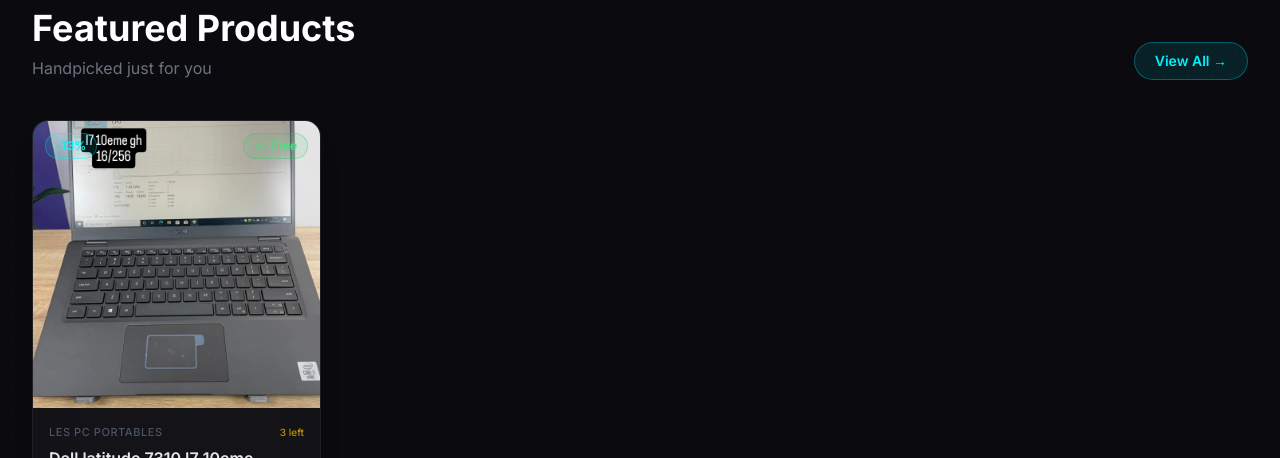
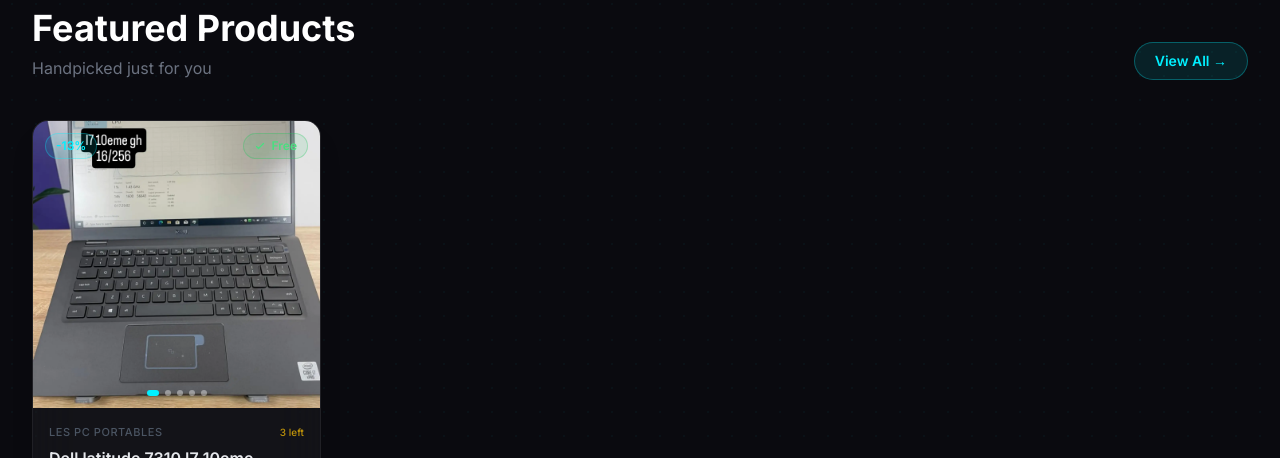
Before and after one commit to alpha-store19/alpha-store, a Next.js app: page / in a window 1280 px wide. Shown: the part 1160-1618 px from the top of the page. Built offline with nearby package versions, Linux system fonts and the light colour scheme; no server answers.

Commit message:
feat: auto-rotating images, slide-in drawer, back-to-top button

```diff
--- a/components/ProductCard.tsx
+++ b/components/ProductCard.tsx
@@ -1,6 +1,6 @@
 "use client"
 
-import { useEffect, useState } from "react"
+import { useEffect, useRef, useState } from "react"
 import Link from "next/link"
 import { Product } from "@/lib/types"
 import { useCart } from "./CartContext"
@@ -12,7 +12,11 @@ export default function ProductCard({ product, index = 0 }: { product: Product;
   const { lang } = useLang()
   const [justAdded, setJustAdded] = useState(false)
   const [imgLoaded, setImgLoaded] = useState(false)
+  const [hoverImgIdx, setHoverImgIdx] = useState(-1)
+  const intervalRef = useRef<ReturnType<typeof setInterval> | null>(null)
   const isAdded = recentlyAdded === product.id || justAdded
+  const images = product.images?.length ? product.images : [product.image]
+  const hasMulti = images.length > 1
 
   useEffect(() => {
     if (recentlyAdded === product.id) {
@@ -21,6 +25,30 @@ export default function ProductCard({ product, index = 0 }: { product: Product;
       return () => clearTimeout(t)
     }
   }, [recentlyAdded, product.id])
+
+  const startRotation = () => {
+    if (!hasMulti || product.quantity <= 0) return
+    let i = 0
+    intervalRef.current = setInterval(() => {
+      i = (i + 1) % images.length
+      setHoverImgIdx(i)
+    }, 1200)
+  }
+
+  const stopRotation = () => {
+    if (intervalRef.current) {
+      clearInterval(intervalRef.current)
+      intervalRef.current = null
+    }
+    setHoverImgIdx(-1)
+  }
+
+  useEffect(() => {
+    return () => { if (intervalRef.current) clearInterval(intervalRef.current) }
+  }, [])
+
+  const displayImage = hoverImgIdx >= 0 ? images[hoverImgIdx] : product.image
+  const showIndicators = hasMulti && (hoverImgIdx >= 0 || false)
 
   const handleAdd = () => {
     addItem({
@@ -40,24 +68,36 @@ export default function ProductCard({ product, index = 0 }: { product: Product;
         isAdded ? "!border-cyber/40 !shadow-cyber/10" : "glass-hover"
       }`}
       style={{ animationDelay: `${index * 80}ms` }}
+      onMouseEnter={startRotation}
+      onMouseLeave={stopRotation}
     >
       <Link href={`/products/${product.id}`} className="relative overflow-hidden aspect-square bg-dark-card">
         {!imgLoaded && <div className="absolute inset-0 skeleton" />}
         <img
-          src={product.image}
+          src={displayImage}
           alt={product.name}
           loading="lazy"
           onLoad={() => setImgLoaded(true)}
-          className={`w-full h-full object-cover group-hover:scale-110 transition-transform duration-700 ${imgLoaded ? "opacity-100" : "opacity-0"}`}
+          className={`w-full h-full object-cover group-hover:scale-110 transition-all duration-700 ${
+            imgLoaded ? "opacity-100" : "opacity-0"
+          }`}
         />
         <div className="absolute inset-0 bg-gradient-to-t from-dark/80 via-transparent to-transparent opacity-0 group-hover:opacity-100 transition-opacity duration-500" />
         {discount > 0 && (
-          <span className="absolute top-3 left-3 badge-cyber animate-fade-in">
+          <span className="absolute top-3 left-3 badge-cyber animate-fade-in z-20">
             -{discount}%
           </span>
         )}
-        {product.freeShipping && (
-          <span className="absolute top-3 right-3 badge-green animate-fade-in">
+        {product.freeShipping && !product.originalPrice && (
+          <span className="absolute top-3 right-3 badge-green animate-fade-in z-20">
+            <svg className="w-3 h-3" fill="none" stroke="currentColor" viewBox="0 0 24 24">
+              <path strokeLinecap="round" strokeLinejoin="round" strokeWidth={2.5} d="M5 13l4 4L19 7" />
+            </svg>
+            Free
+          </span>
+        )}
+        {product.freeShipping && discount > 0 && (
+          <span className="absolute top-3 right-3 badge-green animate-fade-in z-20">
             <svg className="w-3 h-3" fill="none" stroke="currentColor" viewBox="0 0 24 24">
               <path strokeLinecap="round" strokeLinejoin="round" strokeWidth={2.5} d="M5 13l4 4L19 7" />
             </svg>
@@ -66,13 +106,11 @@ export default function ProductCard({ product, index = 0 }: { product: Product;
         )}
         {product.quantity <= 0 && (
           <div className="absolute inset-0 bg-dark/80 backdrop-blur-[2px] flex items-center justify-center z-10">
-            <span className="badge-red text-sm px-4 py-2">
-              Out of Stock
-            </span>
+            <span className="badge-red text-sm px-4 py-2">Out of Stock</span>
           </div>
         )}
         {isAdded && (
-          <div className="absolute inset-0 bg-cyber/10 backdrop-blur-[1px] flex items-center justify-center animate-fade-in">
+          <div className="absolute inset-0 bg-cyber/10 backdrop-blur-[1px] flex items-center justify-center animate-fade-in z-20">
             <div className="w-14 h-14 rounded-full bg-cyber/20 border-2 border-cyber flex items-center justify-center animate-scale-in">
               <svg className="w-7 h-7 text-cyber" fill="none" stroke="currentColor" viewBox="0 0 24 24">
                 <path strokeLinecap="round" strokeLinejoin="round" strokeWidth={2.5} d="M5 13l4 4L19 7" />
@@ -80,8 +118,9 @@ export default function ProductCard({ product, index = 0 }: { product: Product;
             </div>
           </div>
         )}
-        <div className="absolute inset-x-0 bottom-0 p-4 translate-y-full group-hover:translate-y-0 transition-transform duration-300">
-          <div className="flex items-center justify-center gap-1.5 text-xs text-white/70">
+
+        <div className="absolute inset-x-0 bottom-0 p-4 translate-y-full group-hover:translate-y-0 transition-transform duration-300 z-20">
+          <div className="flex items-center justify-center gap-1.5 text-xs text-white/70 bg-dark/40 backdrop-blur-sm rounded-full py-1.5">
             <svg className="w-4 h-4" fill="none" stroke="currentColor" viewBox="0 0 24 24">
               <path strokeLinecap="round" strokeLinejoin="round" strokeWidth={2} d="M15 12a3 3 0 11-6 0 3 3 0 016 0z" />
               <path strokeLinecap="round" strokeLinejoin="round" strokeWidth={2} d="M2.458 12C3.732 7.943 7.523 5 12 5c4.478 0 8.268 2.943 9.542 7-1.274 4.057-5.064 7-9.542 7-4.477 0-8.268-2.943-9.542-7z" />
@@ -89,6 +128,21 @@ export default function ProductCard({ product, index = 0 }: { product: Product;
             Quick view
           </div>
         </div>
+
+        {hasMulti && (
+          <div className="absolute bottom-3 left-1/2 -translate-x-1/2 flex gap-1.5 z-20">
+            {images.slice(0, 5).map((_, i) => (
+              <span
+                key={i}
+                className={`w-1.5 h-1.5 rounded-full transition-all duration-300 ${
+                  hoverImgIdx === i || (hoverImgIdx < 0 && i === 0)
+                    ? "bg-cyber w-3"
+                    : "bg-white/40"
+                }`}
+              />
+            ))}
+          </div>
+        )}
       </Link>
 
       <div className="p-4 flex flex-col flex-1">
```
